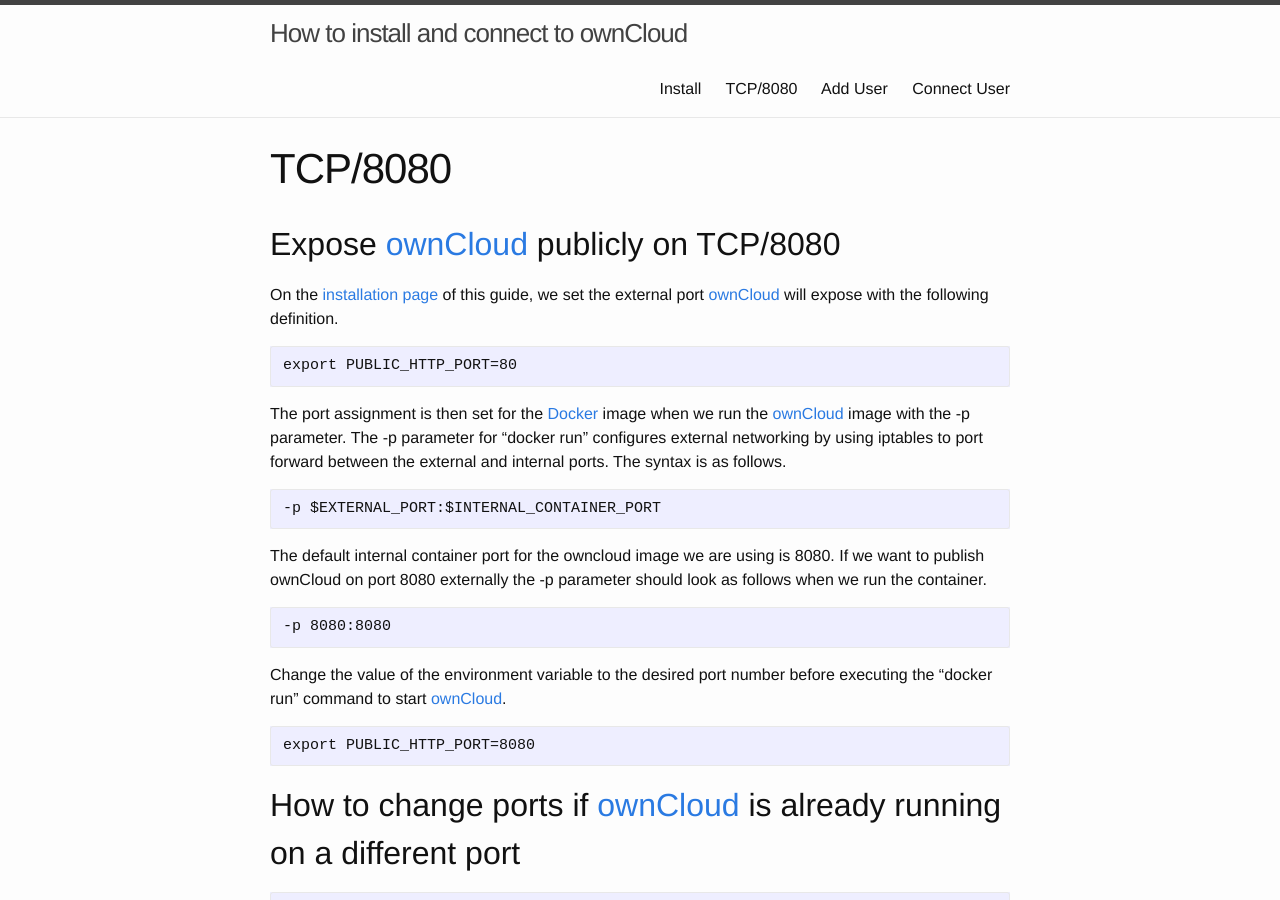
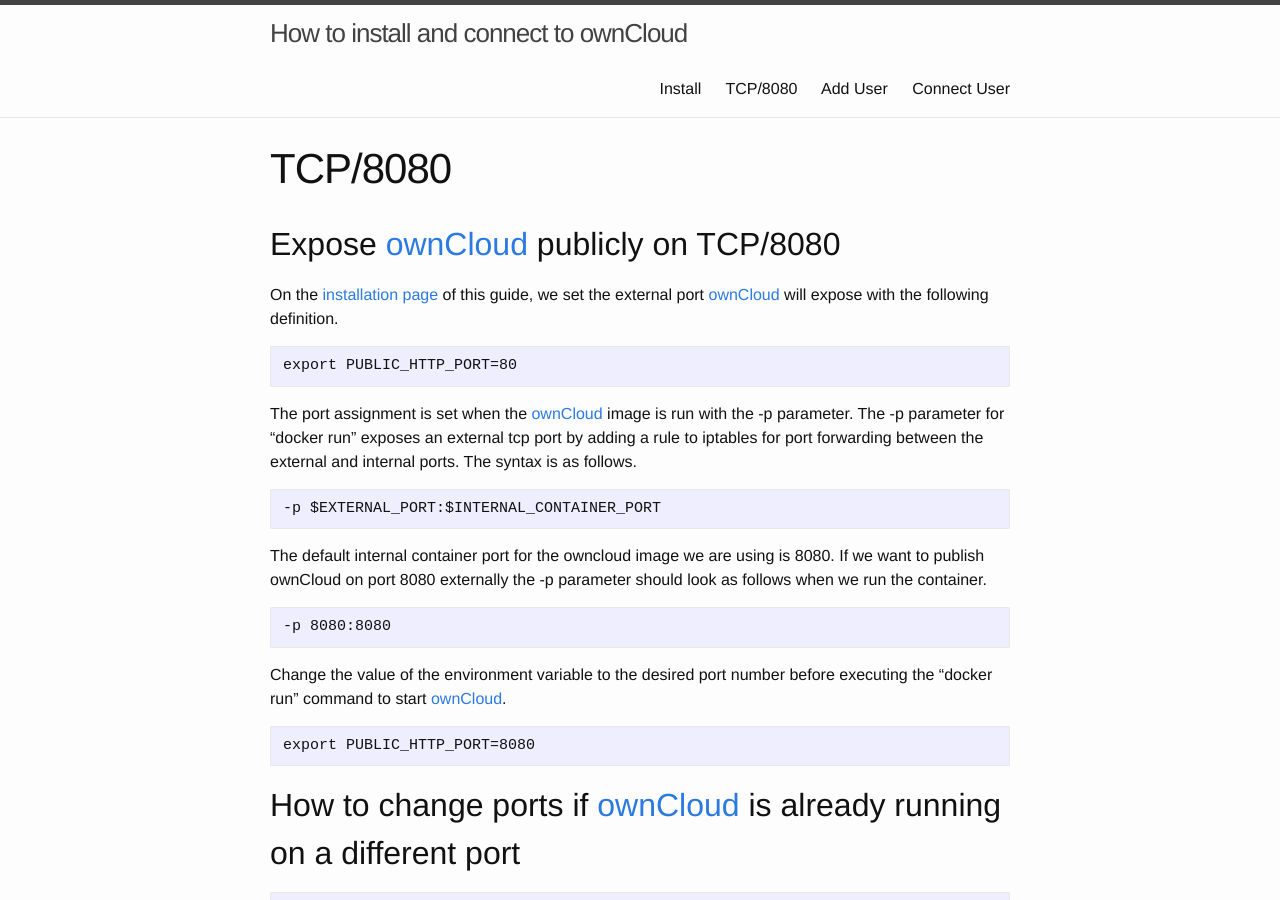
Before and after one commit to whizzer75/whizzer75.github.io, a Jekyll site: the page built from 2-tcp-8080.md, in a window 1280 px wide and 900 px high. Built offline with Jekyll 4.4.1, drawn with Linux system fonts in a browser that asks for light colours.

Commit message:
improved wording for tcp8080 doc

````diff
--- a/2-tcp-8080.md
+++ b/2-tcp-8080.md
@@ -13,10 +13,10 @@
 export PUBLIC_HTTP_PORT=80
 ```
 
-The port assignment is then set for the [Docker] image when we run the [ownCloud]
-[Docker] image with the -p parameter. The -p parameter for "docker run" configures
-external networking by using iptables to port forward between the external and
-internal ports. The syntax is as follows.
+The port assignment is set when the [ownCloud] image is run with the -p
+parameter. The -p parameter for "docker run" exposes an external tcp port
+by adding a rule to iptables for port forwarding between the external
+and internal ports. The syntax is as follows.
 
 ```
 -p $EXTERNAL_PORT:$INTERNAL_CONTAINER_PORT
````
